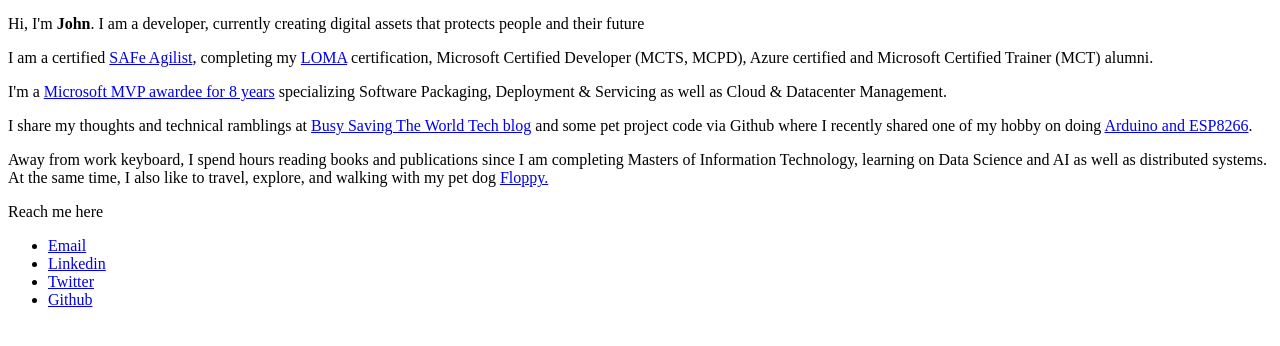
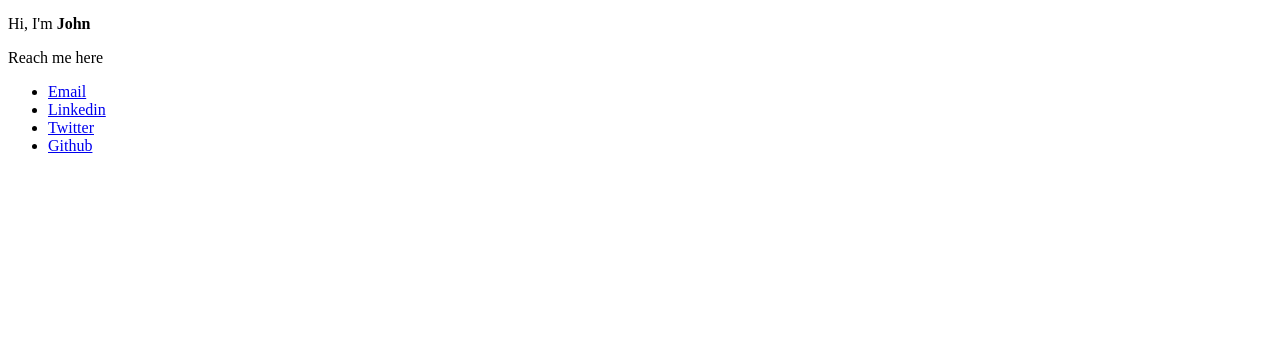
Before and after one commit to johndelizo/johnd-static-webapp, a plain HTML site: page index.html in a window 1280 px wide. Shown: the part 44-390 px from the top of the page. Drawn offline with Linux system fonts and the light colour scheme.

Commit message:
Update index.html

```diff
--- a/index.html
+++ b/index.html
@@ -8,11 +8,7 @@
 <body>
   <main>
     <h3>Hello, World!</h1>
-    <p>Hi, I'm <b>John</b>. I am a developer, currently creating digital assets that protects people and their future</p>
-    <p>I am a certified <a href="https://www.scaledagileframework.com/">SAFe Agilist</a>, completing my <a href="https://www.loma.org/">LOMA</a> certification, Microsoft Certified Developer (MCTS, MCPD), Azure certified and Microsoft Certified Trainer (MCT) alumni. </p>
-    <p>I'm a <a href="https://mvp.microsoft.com/en-us/PublicProfile/4027248?fullName=John%20D.%20Delizo"> Microsoft MVP awardee for 8 years</a> specializing Software Packaging, Deployment & Servicing as well as Cloud & Datacenter Management.</p>
-    <p>I share my thoughts and technical ramblings at <a href="http://johndelizo.wordpress.com">Busy Saving The World Tech blog</a> and some pet project code via Github where I recently shared one of my hobby on doing <a href="https://github.com/johndelizo/ESP8266-SimpleWifiManager">Arduino and ESP8266</a>.
-    <p>Away from work keyboard, I spend hours reading books and publications since I am completing Masters of Information Technology, learning on Data Science and AI as well as distributed systems. At the same time, I also like to travel, explore, and walking with my pet dog <a href="https://twitter.com/eatsleepfetch">Floppy.</a></p>
+    <p>Hi, I'm <b>John</b>
     <p>Reach me here</p>
     <ul>
         <li><a href="mailto:me@johndelizo.com">Email</a></li>
```
